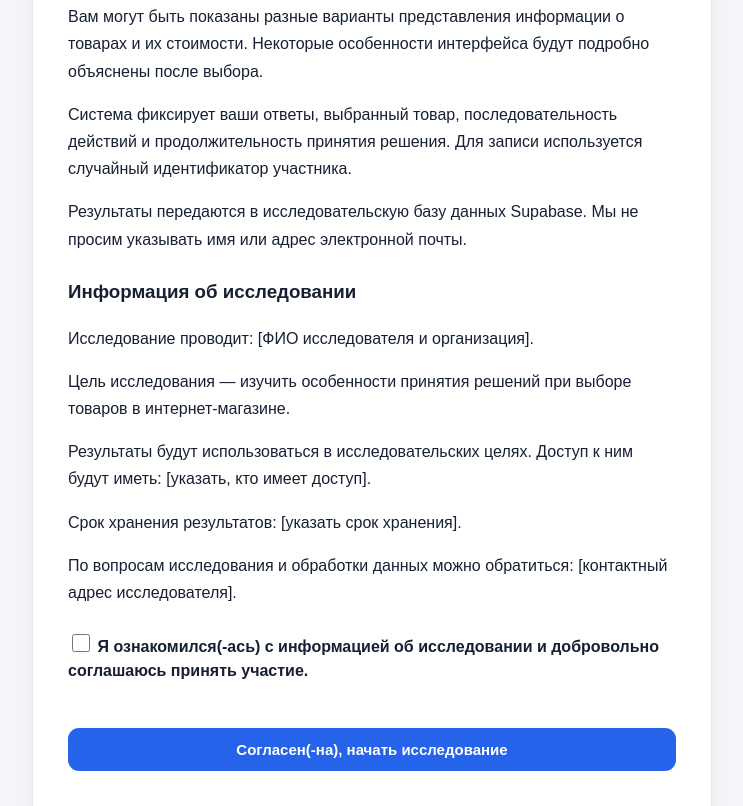
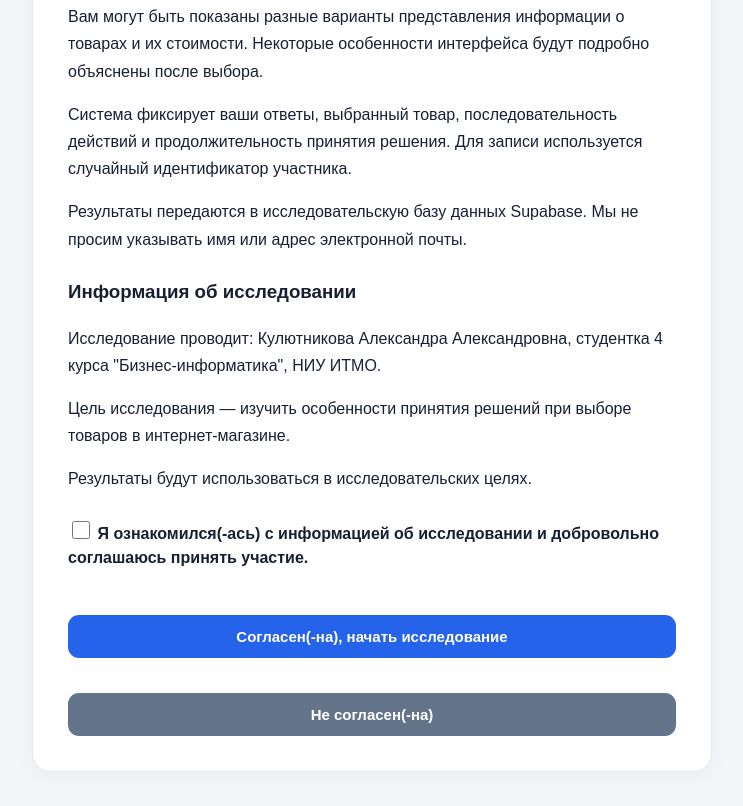
Before and after one commit to LonelySkeleton/shoplab-research, a plain HTML site: page index.html in a window 1280 px wide. Shown: the part 544-1350 px from the top of the page, without its empty margins (268-1011 px from the left). Drawn offline with Linux system fonts and the light colour scheme.

Commit message:
Add files via upload

```diff
--- a/index.html
+++ b/index.html
@@ -79,7 +79,7 @@
 
         <p>
             Исследование проводит:
-            [ФИО исследователя и организация].
+            Кулютникова Александра Александровна, студентка 4 курса "Бизнес-информатика", НИУ ИТМО.
         </p>
 
         <p>
@@ -91,20 +91,8 @@
         <p>
             Результаты будут использоваться
             в исследовательских целях.
-            Доступ к ним будут иметь:
-            [указать, кто имеет доступ].
         </p>
 
-        <p>
-            Срок хранения результатов:
-            [указать срок хранения].
-        </p>
-
-        <p>
-            По вопросам исследования и обработки
-            данных можно обратиться:
-            [контактный адрес исследователя].
-        </p>
 
 
         <form id="consent-form">
```
